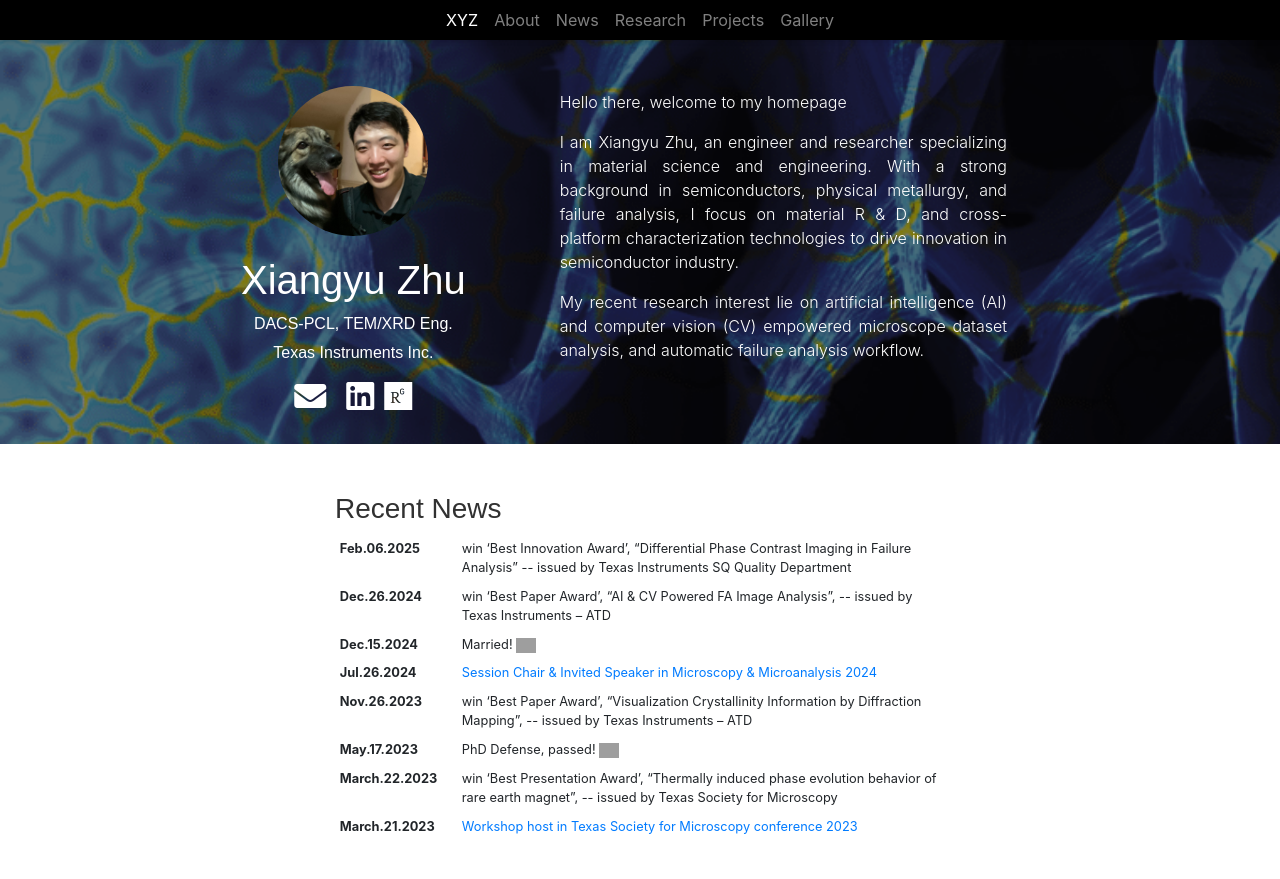
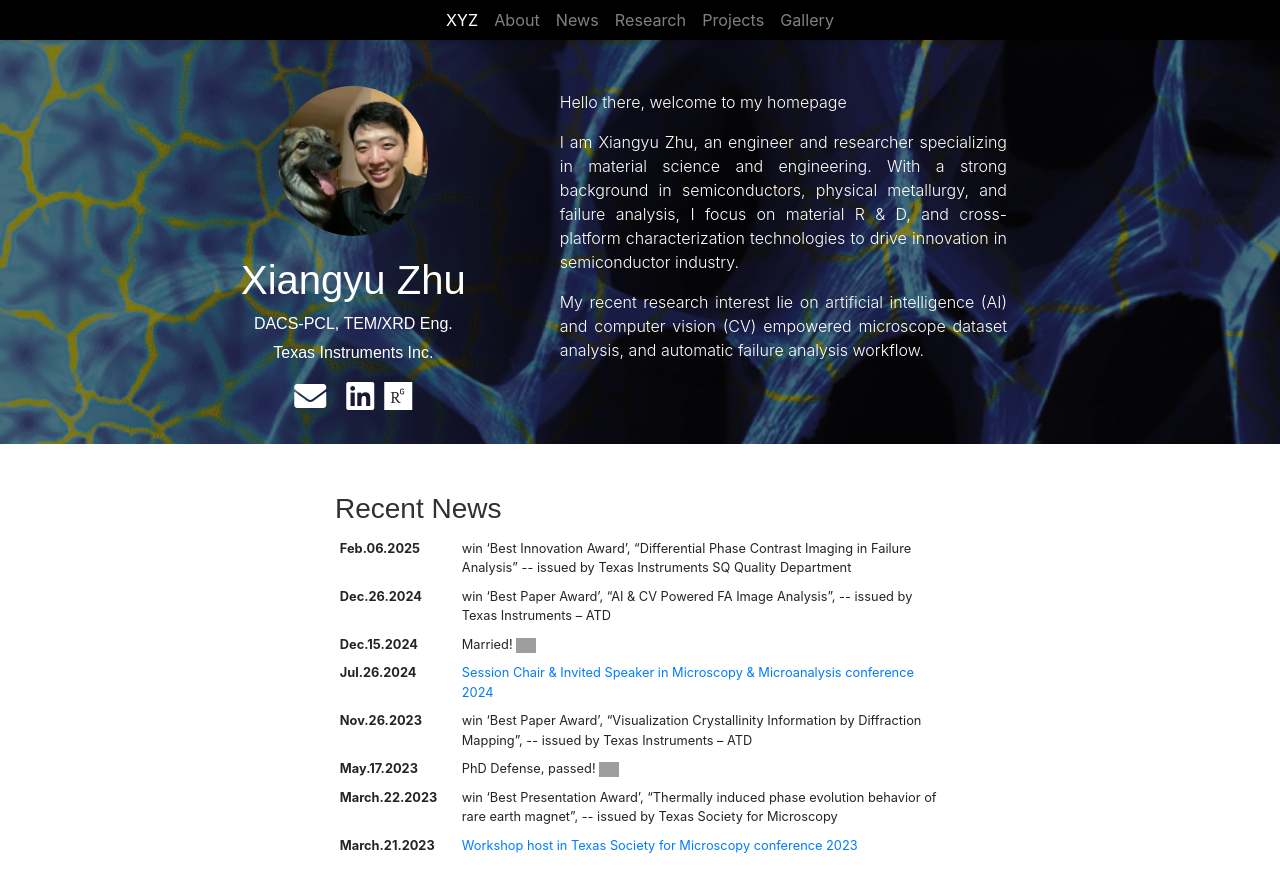
Before and after one commit to XY-Z-Go/XY-Z-Go.github.io, a plain HTML site: page index.html in a window 1280 px wide. Shown: the top 879 px of the page. Drawn offline with nearby package versions, Linux system fonts and the light colour scheme; grey boxes are pictures that could not be loaded; some icons are missing.

Commit message:
Update index.html

```diff
--- a/index.html
+++ b/index.html
@@ -210,7 +210,7 @@
                                     <tr>
                                         <th scope="row" style="width: 20%">Jul.26.2024</th>
                                         <td> <a class="news-title" href="#">Session Chair & Invited Speaker in
-                                                Microscopy & Microanalysis 2024 </a></td>
+                                                Microscopy & Microanalysis conference 2024 </a></td>
                                     </tr>
                                     <tr>
                                         <th scope="row" style="width: 20%">Nov.26.2023</th>
```
